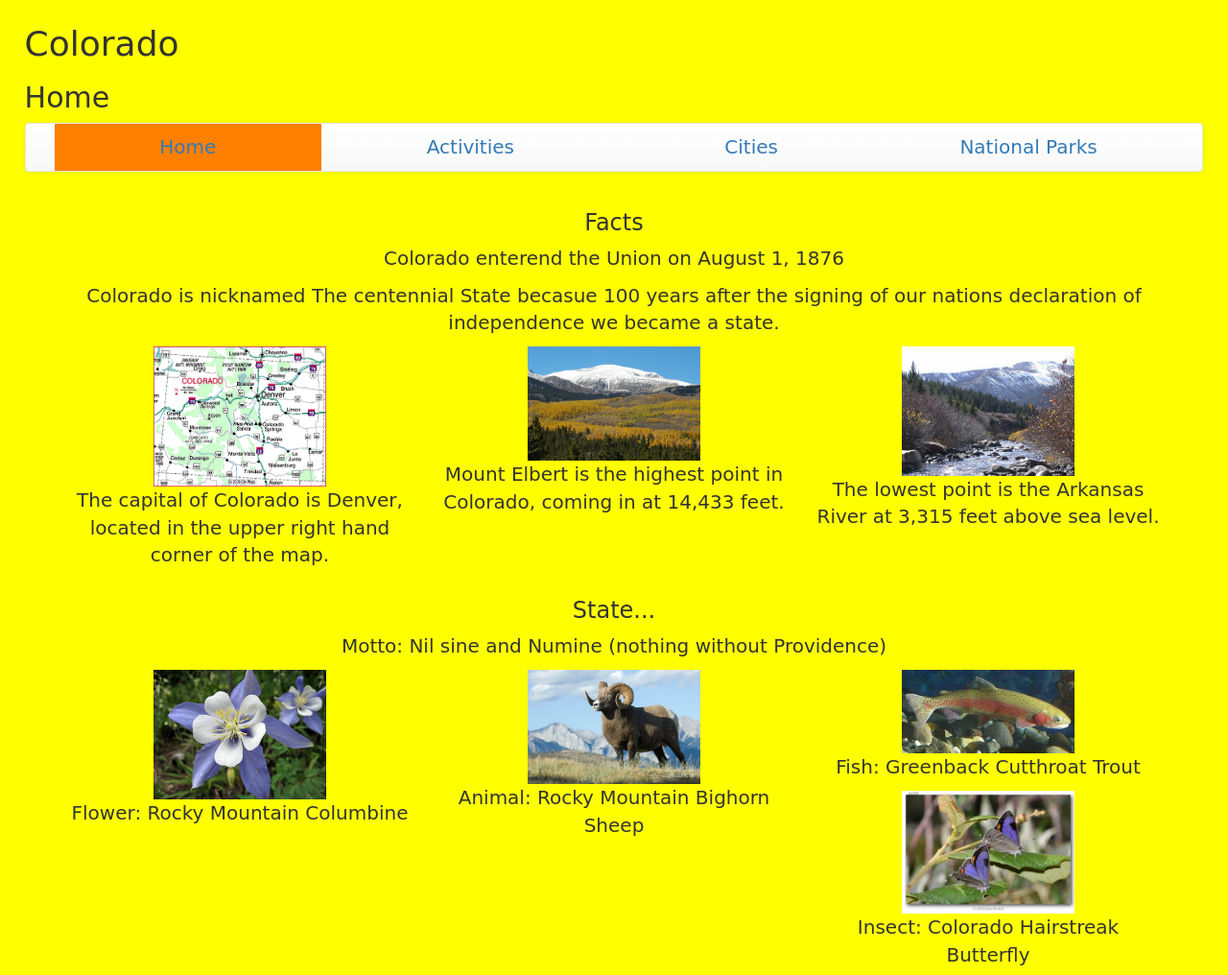
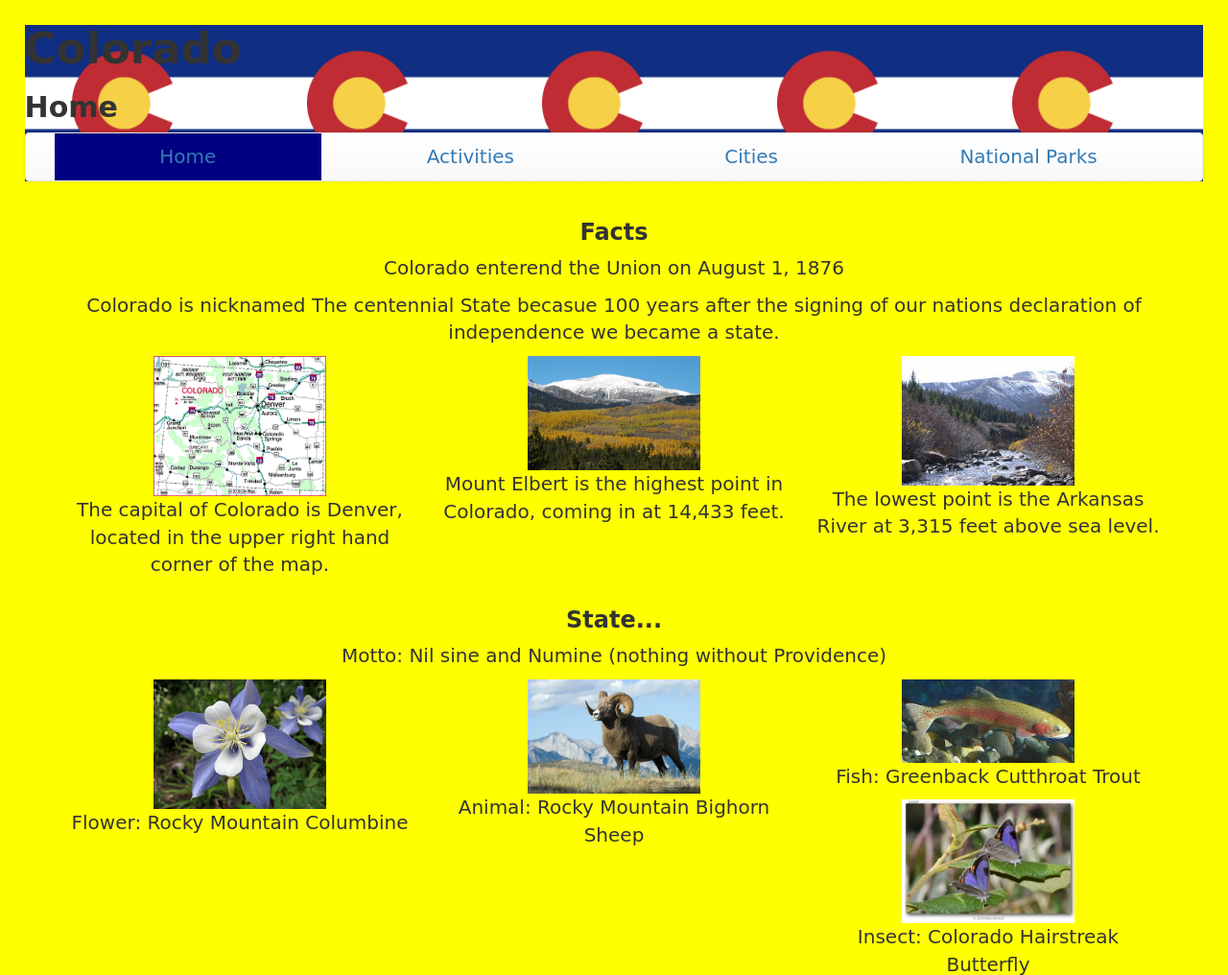
Before and after one commit to melonda/portfolio, a Python web app: template templates/index.html in a window 1280 px wide. Shown: the top 1016 px of the page at 96% size. Run offline with Jinja, Linux system fonts and the light colour scheme; the template is opened without the code that fills it, so the values that code supplies are empty; some libraries are stand-ins or nearby versions.

Commit message:
background image
flag is the background image for my header

```diff
--- a/static/style.css
+++ b/static/style.css
@@ -3,24 +3,29 @@
 	font-family: cursive;
 	font-size: 20px;
 }
-
-
-
-@media only screen and (min-width: 400px){
-	#flag{
-		width: 20%;
-		float: right;
-		padding-left: 2%;
+header{
+	background-image: url("Flag.png");
+	background-size: contain;
+}
+h1{
+	font-weight: bold;
+	font-size: 45px;
+}
+h2{
+	font-weight: bold;
+}
+h3{
+	font-weight: bold;
+}
+#navigation1 .navigation-1, #navigation2 .navigation-2, #navigation3 .navigation-3, #navigation4 .navigation-4{
+	background-color: #000080;
+	color: #FFFF00;
+	margin-top: 40px;
 	}
 	.facts{
 		border: black 3px dash;
 	}
-	body{
-		background-color: lightblue;
-	}
-	body img{
-		width: 50%;
-	}
+
 	footer a{
 		display: block;
 		text-align: center;
@@ -29,6 +34,20 @@
 		border-radius: 30px;
 		background-color: orange;
 	}
+@media only screen and (min-width: 400px){
+/*	#flag{
+		width: 20%;
+		float: right;
+		padding-left: 2%;
+	}*/
+
+	body{
+		background-color: lightblue;
+	}
+	body img{
+		width: 50%;
+	}
+
 
 }
 
@@ -40,9 +59,7 @@
 		float: right;
 		padding-left: 6%;
 	}
-	#navigation1 .navigation-1, #navigation2 .navigation-2, #navigation3 .navigation-3, #navigation4 .navigation-4{
-		background-color: #FF8000;
-	}
+
 
 
 }
```
